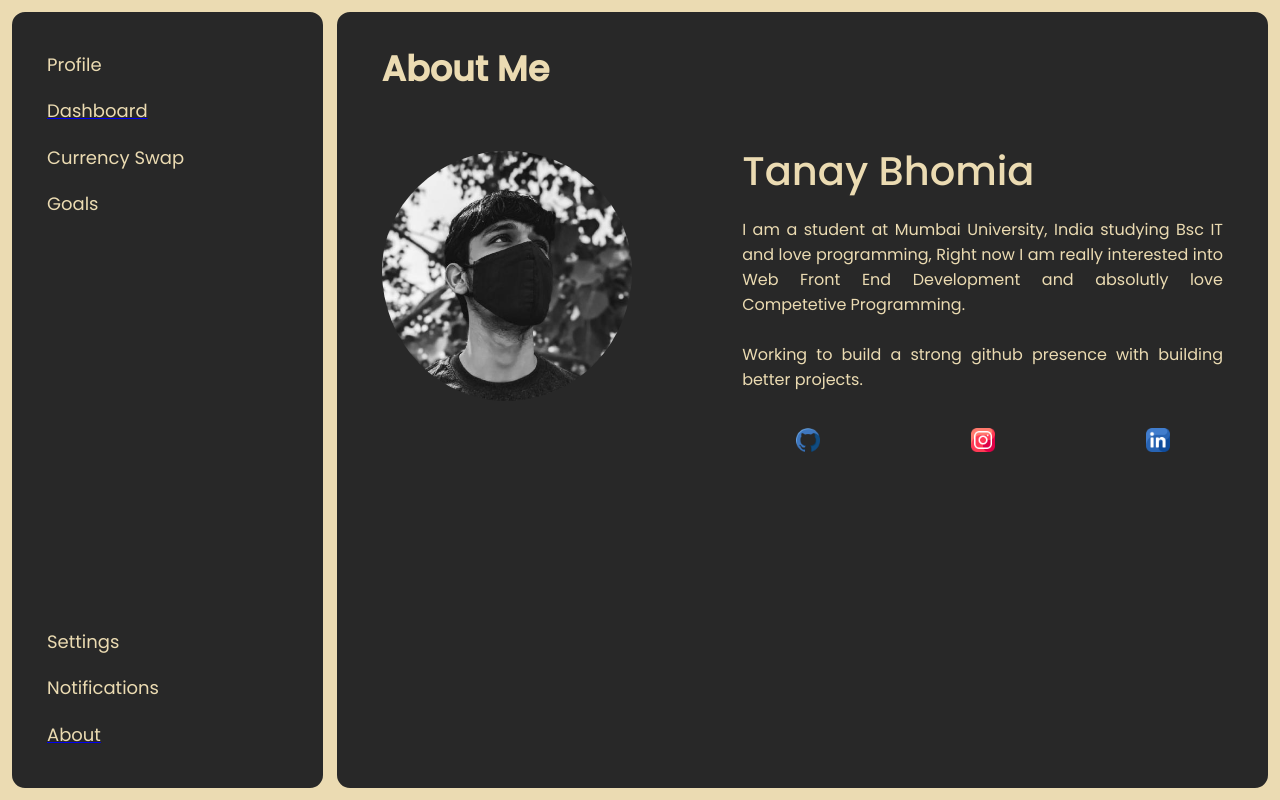
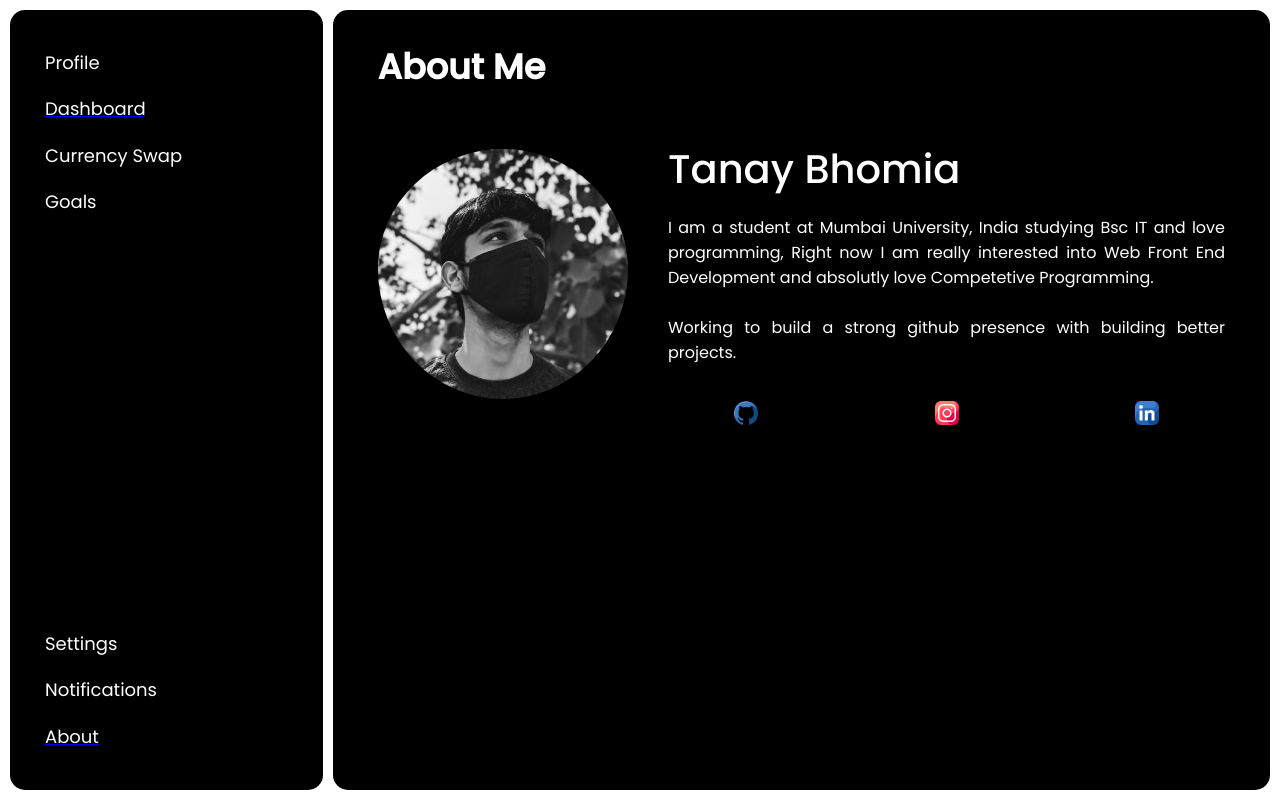
Before and after one commit to tanaybhomia/FinSmart.Ai, a Python web app: template app/templates/aboutme.html in a window 1280 px wide. Run offline with Jinja, Linux system fonts and the light colour scheme; the template is opened without the code that fills it, so the values that code supplies are empty; some libraries are stand-ins or nearby versions.

Commit message:
Changed colors for about me page

```diff
--- a/app/static/css/aboutme.css
+++ b/app/static/css/aboutme.css
@@ -14,8 +14,7 @@ body
     display: flex;
     min-height: 100vh;
 	font-family: 'Poppins',sans-serif;
-	color: #ebdbb2;
-	background-color: #ebdbb2;
+	background-color: #ffffff;
 }
 .sidebar-top
 {
@@ -43,7 +42,6 @@ body
     padding: 10px 0;
     color: white;
     cursor: pointer;
-	color: #ebdbb2;
 	font-size: 18px;
 }
 .sidebar
@@ -58,19 +56,17 @@ body
     display: flex;
     flex-direction: column;
     justify-content: space-between;
-	border: 2px solid #ebdbb2;
-	background-color: #282828;
+	background-color: #000000;
 }
 .mainwindow {
     margin-top: 10px;
 	margin-bottom: 10px;
 	margin-left: 5px;
 	margin-right: 10px;
-    background-color: #282828;
+    background-color: #000000;
     width: 80%;
     flex: 3;
 	border-radius: 15px;
-	border: 2px solid #ebdbb2;
 	display: flex;
 	flex-direction: column;
 }
@@ -78,7 +74,6 @@ body
     display: block;
     color: white;
     cursor: pointer;
-	color: #ebdbb2;
 	padding-left: 30px;
 	padding-top: 15px;
 	font-weight: 500;
@@ -106,6 +101,7 @@ body
 	height: 400px;
 	float: left;
 	display: inline;
+	padding-right: 20px;
 }
 .profilepic img
 {
@@ -122,11 +118,13 @@ body
 	font-size: 40px;
 	font-style: bold;
 	font-weight: 500;
+	color: #ffffff;
 }
 .name .about
 {
 	align-items: justify;
 	text-align: justify;
+	color: #ffffff;
 }
 .links
 {
--- a/app/templates/aboutme.html
+++ b/app/templates/aboutme.html
@@ -42,10 +42,10 @@
          <div class="pagetitle">About Me</div>
          <div class="content">
 			<div class="row py-3">
-				<div class="profilepic col-5">
+				<div class="profilepic col-4">
 					<img src="/app/static/img/profilepic.jpeg">
 				</div>
-				<div class="name col-7">
+				<div class="name col">
 					<span class="title">Tanay Bhomia</span>
 					<p class="about">
 						I am a student at Mumbai University, India studying Bsc IT and love programming, Right now I am really interested into Web Front End Development and absolutly love Competetive Programming.
```
